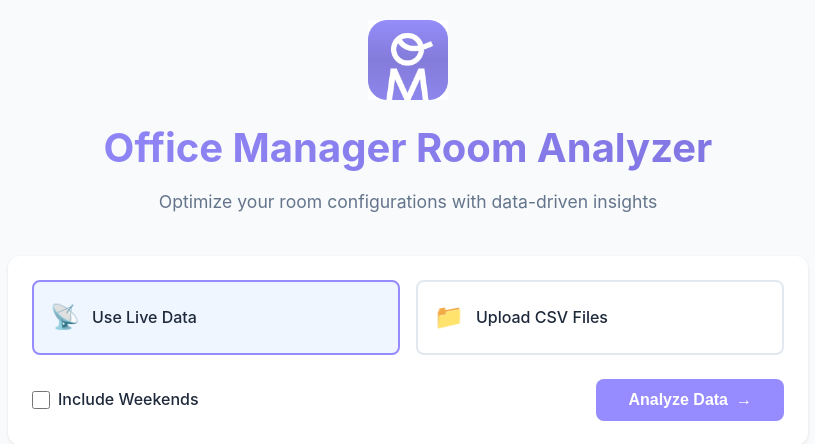
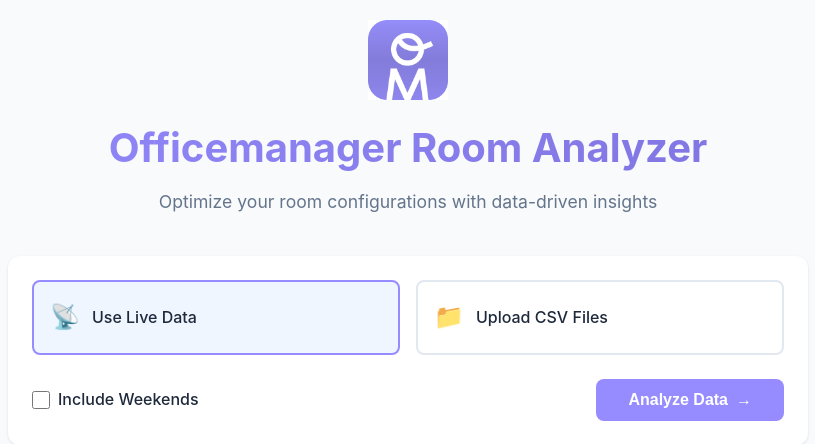
Before and after one commit to Almelo2021/officemanager, a Flask app: page / in a window 1280 px wide. Shown: the top 444 px of the page, without its empty margins (232-1047 px from the left). Run offline with Flask 3, Linux system fonts and the light colour scheme.

Commit message:
Update index.html

```diff
--- a/templates/index.html
+++ b/templates/index.html
@@ -4,7 +4,7 @@
 <head>
     <meta charset="UTF-8">
     <meta name="viewport" content="width=device-width, initial-scale=1.0">
-    <title>Office Manager - Room Configuration Analyzer</title>
+    <title>Officemanager - Room Configuration Analyzer</title>
     <link rel="stylesheet" href="{{ url_for('static', filename='css/style.css') }}">
     <script src="https://cdn.jsdelivr.net/npm/chart.js"></script>
 </head>
@@ -12,7 +12,7 @@
     <div class="container">
         <header>
             <img src="{{ url_for('static', filename='officemanager.png') }}" alt="Office Manager" class="logo">
-            <h1>Office Manager Room Analyzer</h1>
+            <h1>Officemanager Room Analyzer</h1>
             <p class="subtitle">Optimize your room configurations with data-driven insights</p>
         </header>
 
```
